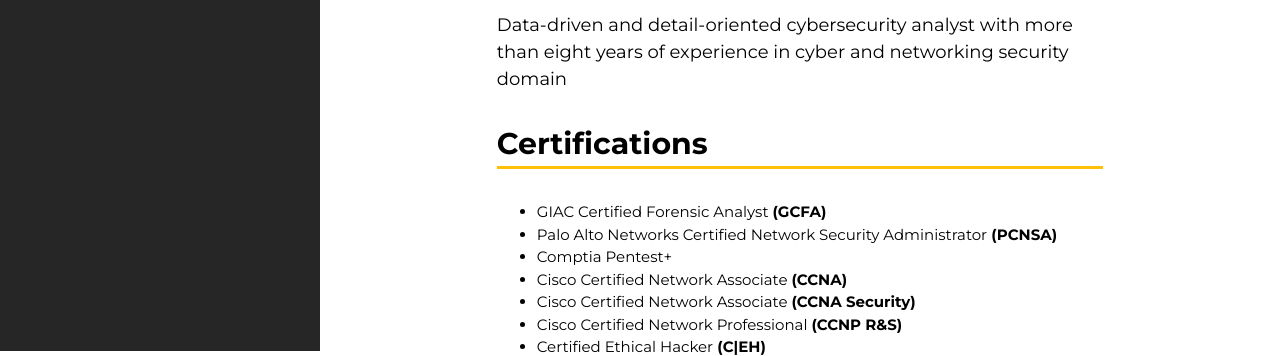
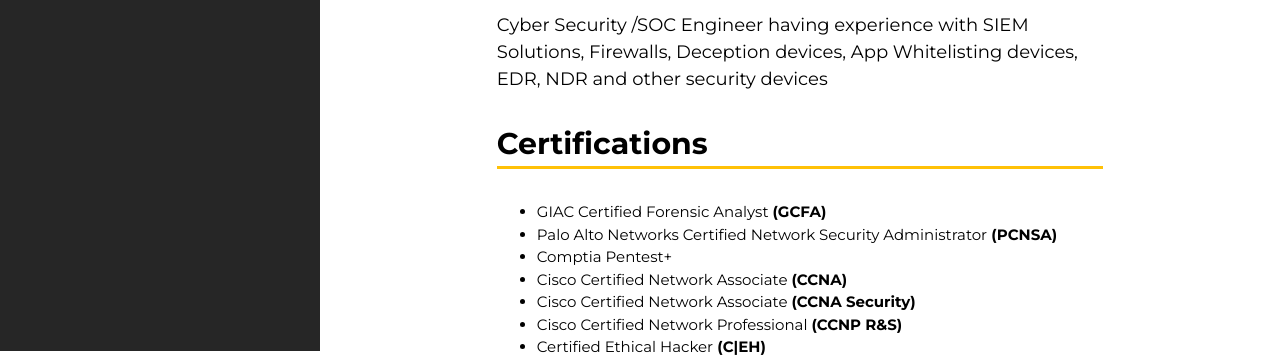
Before and after one commit to shabeeribm/shabeeribm, a plain HTML site: page index.html in a window 1280 px wide. Shown: the part 449-805 px from the top of the page. Drawn offline with nearby package versions, Linux system fonts and the light colour scheme.

Commit message:
Update index.html

```diff
--- a/index.html
+++ b/index.html
@@ -82,7 +82,7 @@
 <div id="about" class="w3-container w3-margin-top-10-percent w3-cursive w3-large">
 <h2 class="w3-border-bottom w3-border-amber" style="border-width: 3px !important;">ABOUT</h2>
 <div class="w3-margin-top-2" style="font-weight: 500;"></div></p>
-<p>Data-driven and detail-oriented cybersecurity analyst with more than eight years of experience in cyber and networking security domain
+<p>Cyber Security /SOC Engineer having experience with SIEM Solutions, Firewalls, Deception devices, App Whitelisting devices, EDR, NDR and other security devices
 </p>
 </div>
 
```
